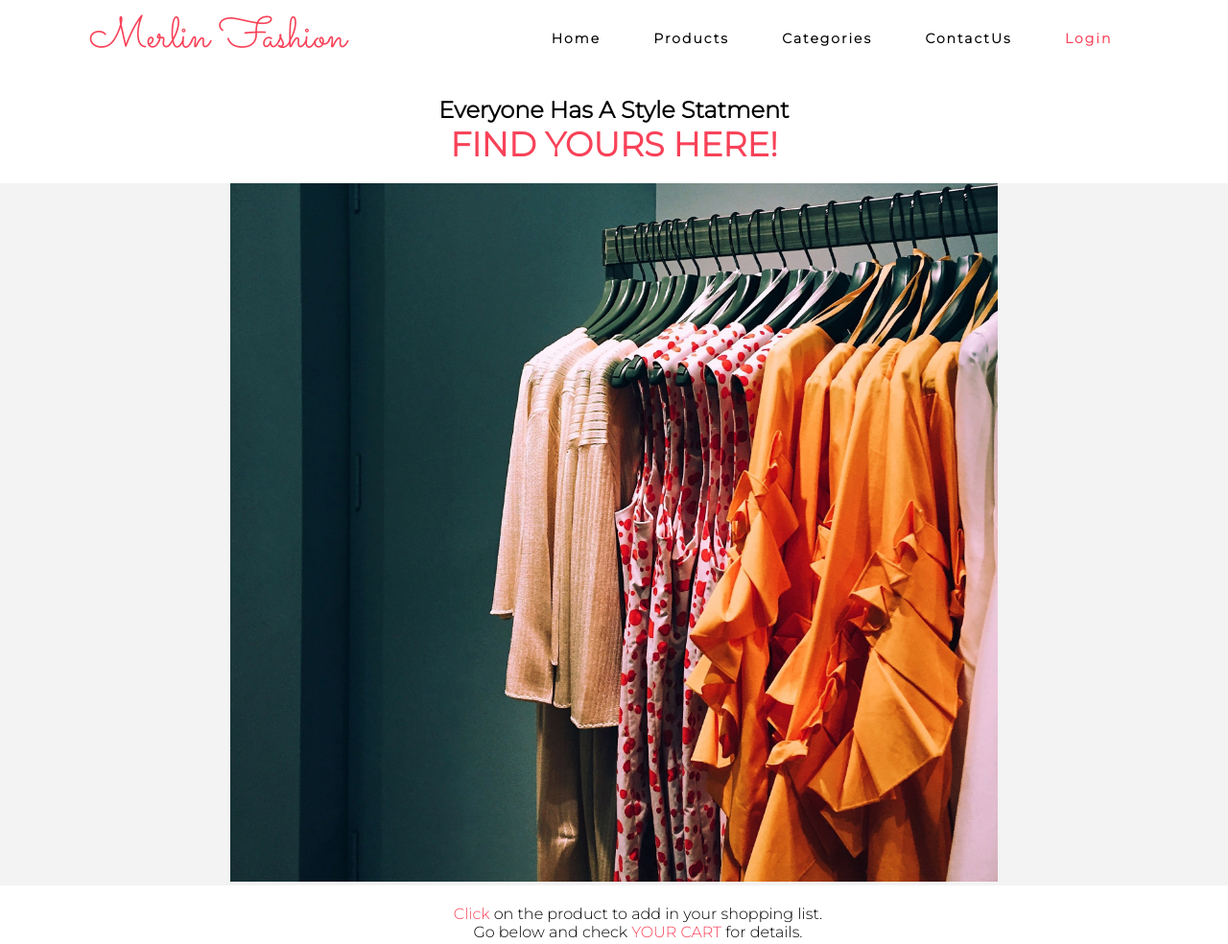
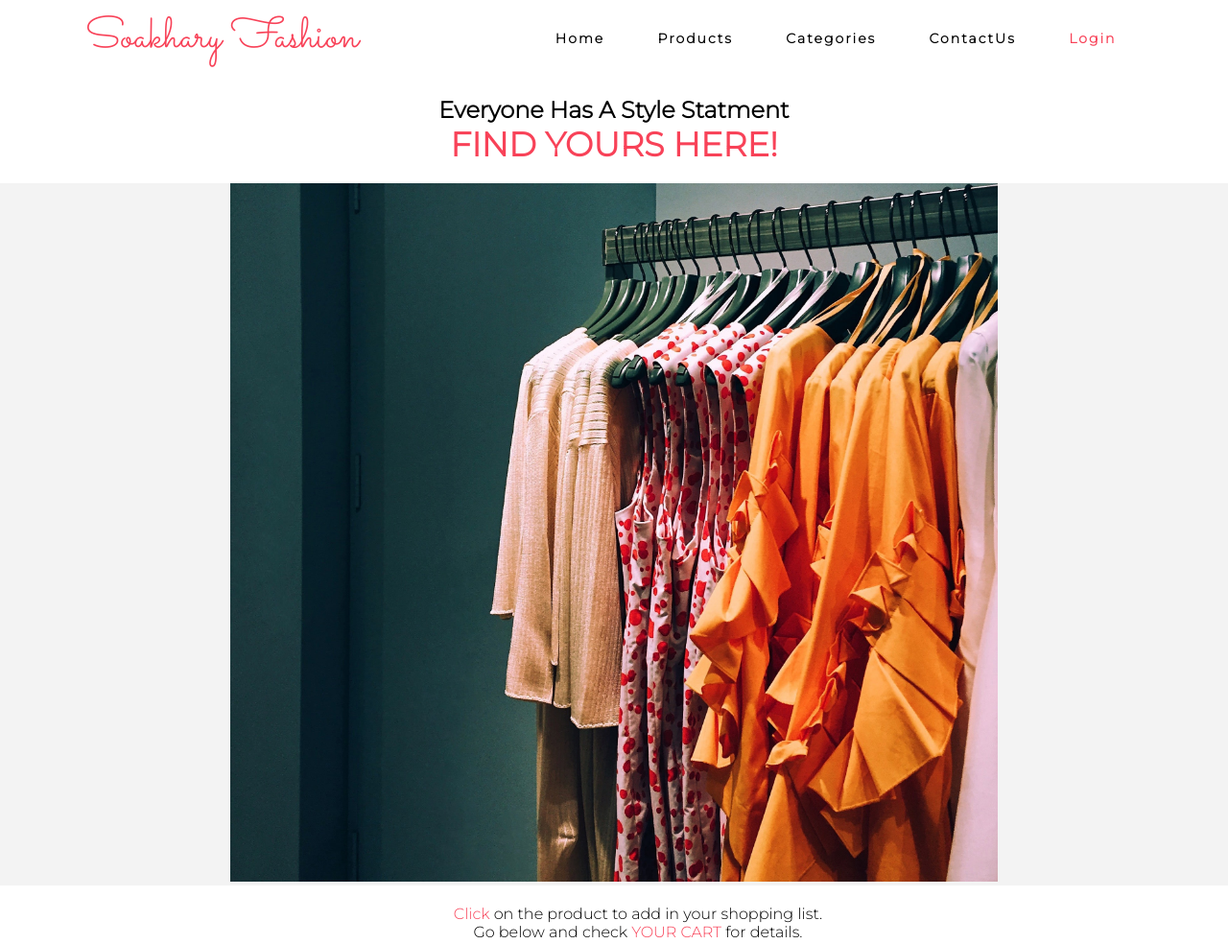
Before and after one commit to Ritesh808/soakhars, a plain HTML site: page products.html in a window 1280 px wide. Shown: the top 984 px of the page at 96% size. Drawn offline with nearby package versions, Linux system fonts and the light colour scheme; files whose address does not match are found by name; a web font is replaced by a local one.

Commit message:
Update products.html

```diff
--- a/products.html
+++ b/products.html
@@ -15,7 +15,7 @@
     <!-- navbar -->
       <nav>
         <div class="logo">
-          <h3><a href="merlin.html" class="logo-name">Merlin Fashion</a></h3>
+          <h3><a href="merlin.html" class="logo-name">Soakhary Fashion</a></h3>
         </div>
 
         <ul class="nav-links">
```
